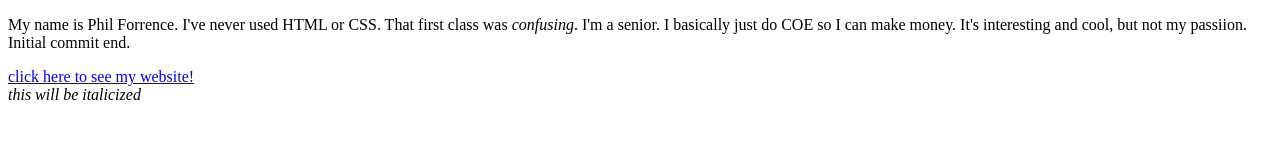
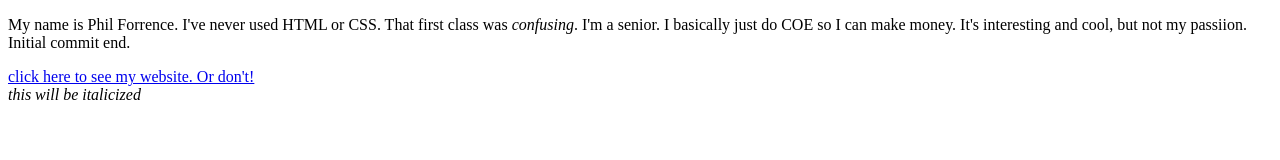
Before and after one commit to pforrence/assig1, a plain HTML site: page index.html in a window 1280 px wide. Drawn offline with Linux system fonts and the light colour scheme.

Commit message:
changed href string

```diff
--- a/index.html
+++ b/index.html
@@ -4,7 +4,7 @@
 	My name is Phil Forrence. I've never used HTML or CSS. That first class was <em>confusing</em>. I'm a senior. I basically just do COE so I can make money. It's interesting and cool, but not my passiion. Initial commit end.
 </p>
 
-<a href="philforrence.com">click here to see my website!</a>
+<a href="philforrence.com">click here to see my website. Or don't!</a>
 <br />
 
 <em>this will be italicized</em>
```
